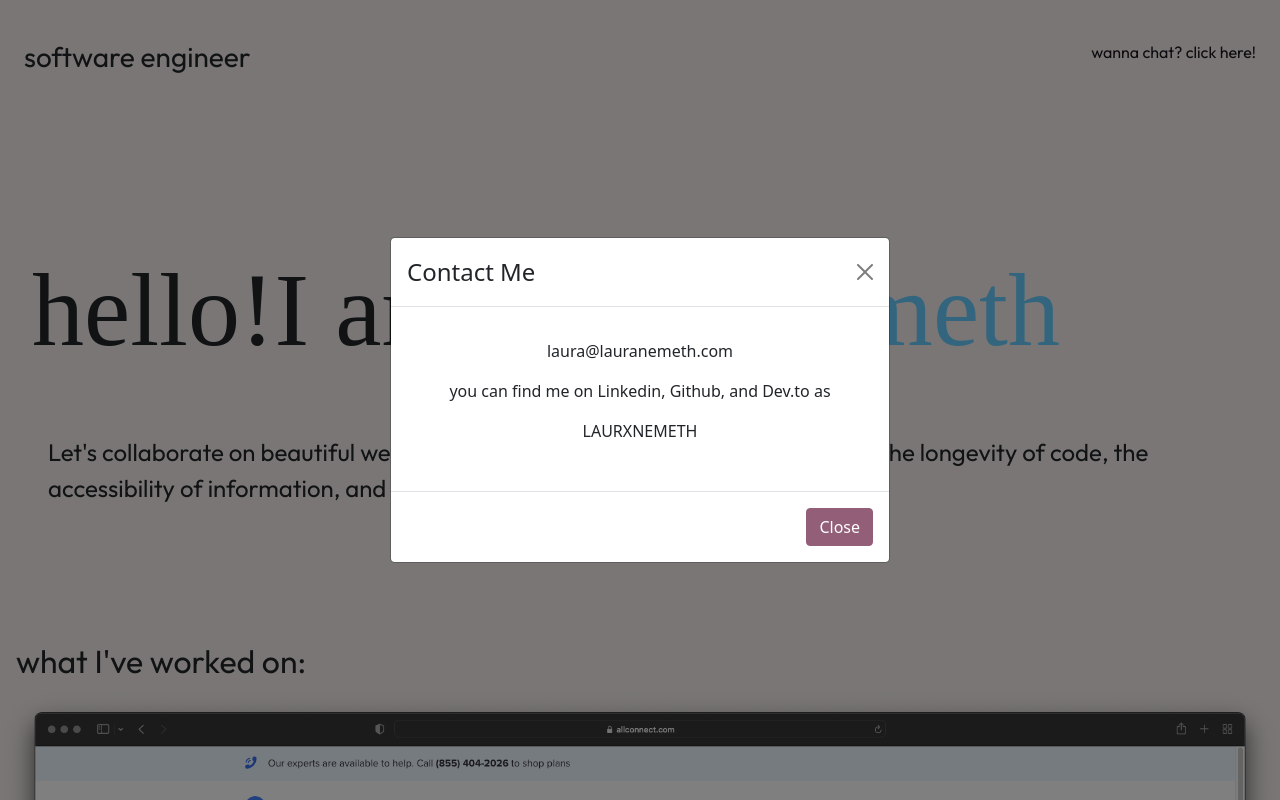
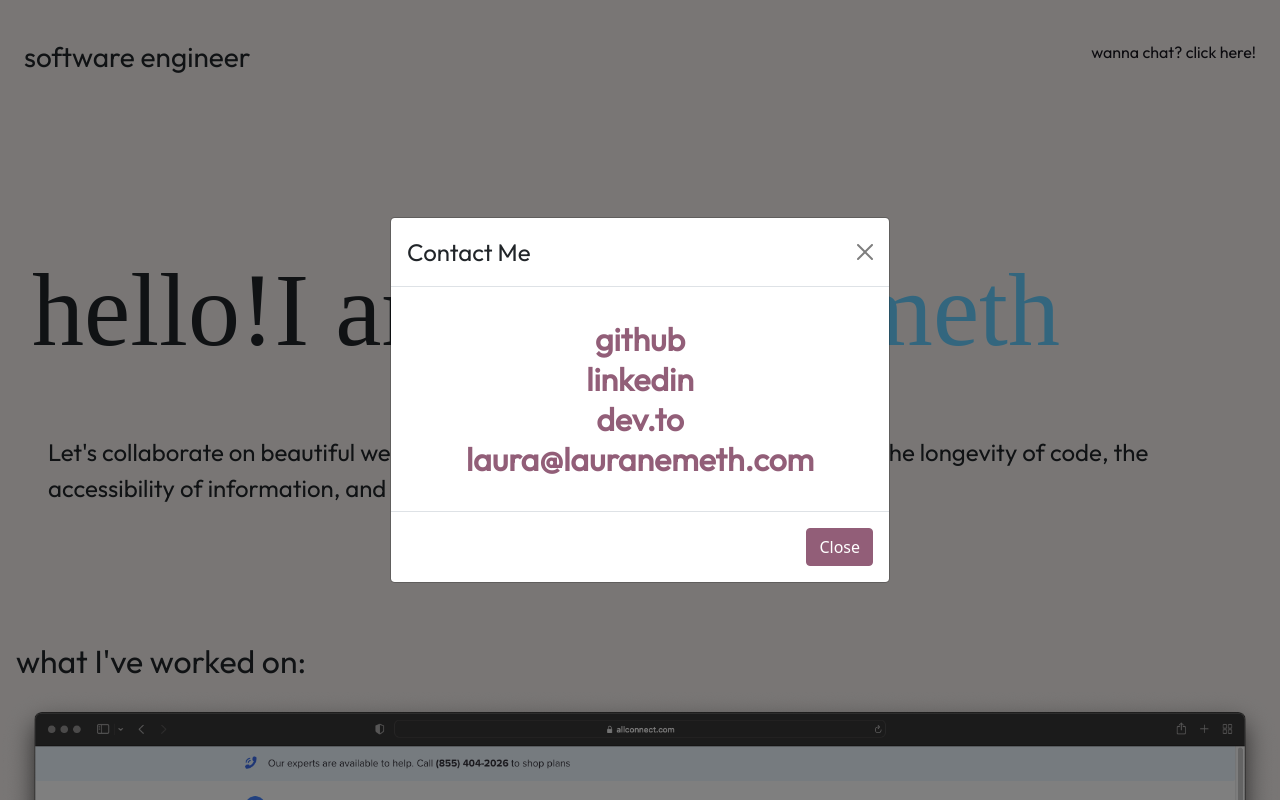
Before and after one commit to laurxnemeth/lauranemeth, a React (Create React App) app: page / in a window 1280 px wide. Both pictures are taken after a click on the element "wanna chat? click here!". Shown: the top 800 px of the page. Built offline with nearby package versions, Linux system fonts and the light colour scheme; a web font is replaced by a local one.

Commit message:
done for today

```diff
--- a/src/App.scss
+++ b/src/App.scss
@@ -102,13 +102,17 @@ button.btn:hover, .button:hover{
   @media screen and (min-width: $tablet) {
       padding: 104px 0;
   }
-
+}
   #info-modal{
     .title{
       font-family: $outfit;
     }
   }
-}
+
+  .modal-body {
+    display: flex;
+    flex-direction: column;
+  }
 
 #work-examples-title{
   font-family: $outfit;
@@ -123,6 +127,16 @@ button.btn:hover, .button:hover{
   color: $white;
   padding: 4px 16px;
   border-radius: 50px;
+}
+
+.contact-me {
+  font: bold 32px $outfit;
+  text-decoration: none;
+  color: $dusty-purple;
+}
+
+.contact-me:hover {
+  color: $black;
 }
 
 #me {
--- a/src/components/InfoModal.js
+++ b/src/components/InfoModal.js
@@ -1,5 +1,7 @@
 import Modal from 'react-bootstrap/Modal'
 import Button from 'react-bootstrap/Button'
+import github from '../pictures/GitHub_Logo_White.png'
+
 
 export default function InfoModal(props) {
   return (
@@ -17,9 +19,18 @@ export default function InfoModal(props) {
 			</Modal.Header>
 			<Modal.Body className="text-center">
 				<div className="modal-body">
-					<p>laura@lauranemeth.com</p>
-					<p>you can find me on Linkedin, Github, and Dev.to as</p>
-					<p>LAURXNEMETH</p>
+					<a className="contact-me" href="https://github.com/laurxnemeth">
+						github
+					</a>
+					<a className="contact-me" href="https://linkedin.com/in/laurxnemeth">
+						linkedin
+					</a>
+					<a className="contact-me" href="https://dev.to/laurxnemeth">
+						dev.to
+					</a>
+					<a className="contact-me" href="mailto:laura@lauranemeth.com">
+						laura@lauranemeth.com
+					</a>
 				</div>
 			</Modal.Body>
 			<Modal.Footer>
```
Also changed, not shown: src/pictures/Twitter_Social_Icon_Circle_White.png (deleted).
